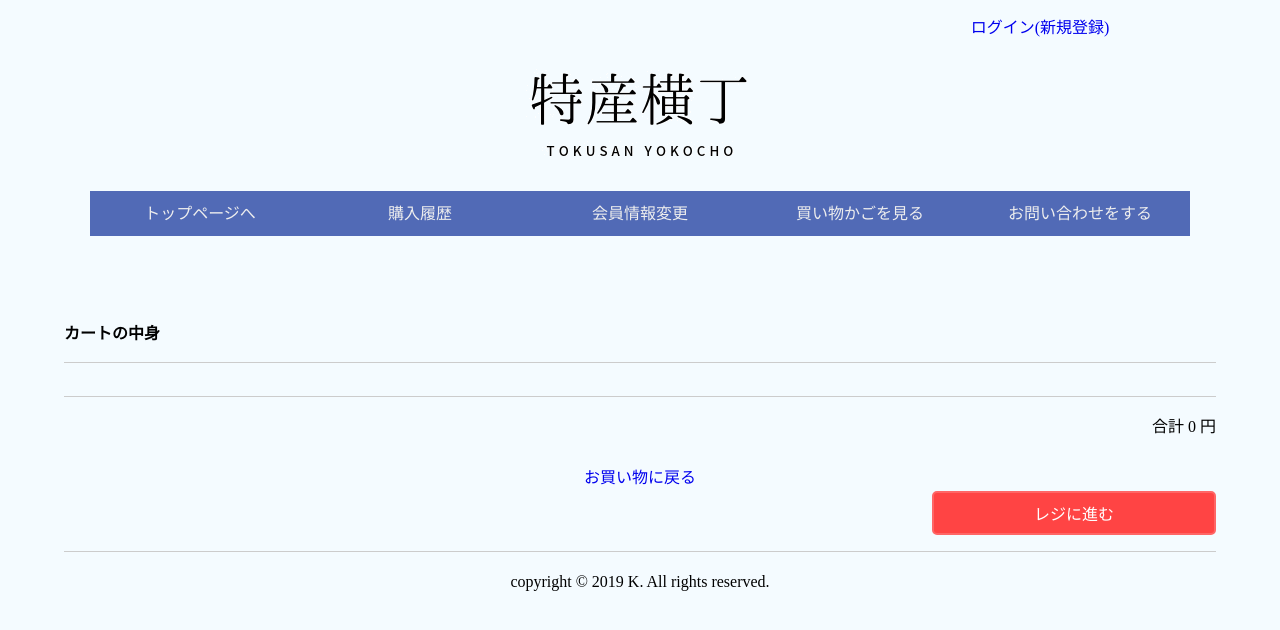
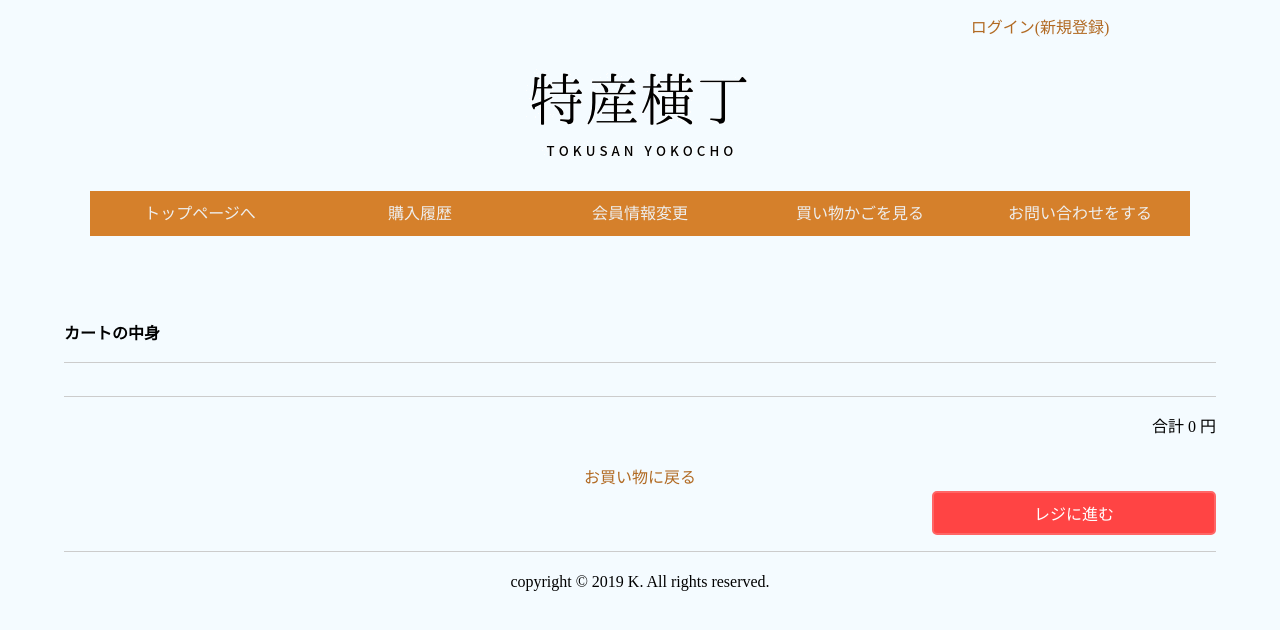
Before and after one commit to kiipoyon/mysite, a PHP site: page /buy.php in a window 1280 px wide. Shown: the top 630 px of the page. Run offline with PHP 8.4, Linux system fonts and the light colour scheme.

Commit message:
Add files via upload

```diff
--- a/HEW/css/common.css
+++ b/HEW/css/common.css
@@ -16,10 +16,10 @@ img{
   vertical-align: bottom;
 }
 
-a:link{color: #0000ee; text-decoration: none;}
-a:visited{color: #551a8b;}
+a:link{color: #b16a23; text-decoration: none;}
+a:visited{color: #b16a23;}
 a:hover{}
-a:active{color: #ff0000;}
+a:active{color: #b16a23;}
 
 nav.login{
   margin: 15px 0 20px 0;
@@ -46,11 +46,11 @@ a.login{
     min-width: 9em;
     height: 45px;
     line-height: 45px;
-    background: #516ab6;/*背景色*/
+    background: #d5802b;/*背景色*/
 }
 
 .menu > li:hover {
-    background: #00bfff;
+    opacity: 0.9;
     -webkit-transition: all .2s;
     transition: all .2s;
 }
```
